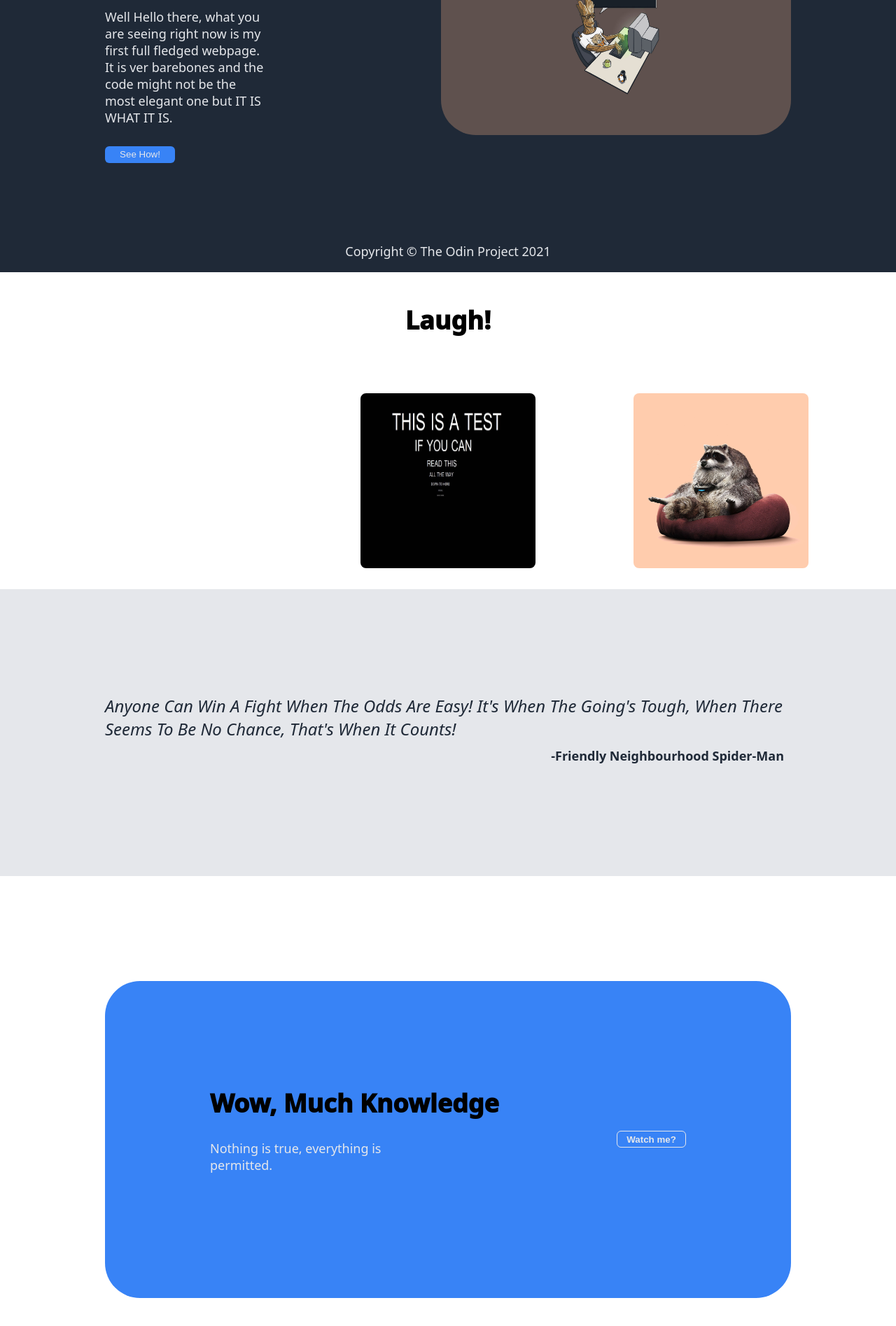
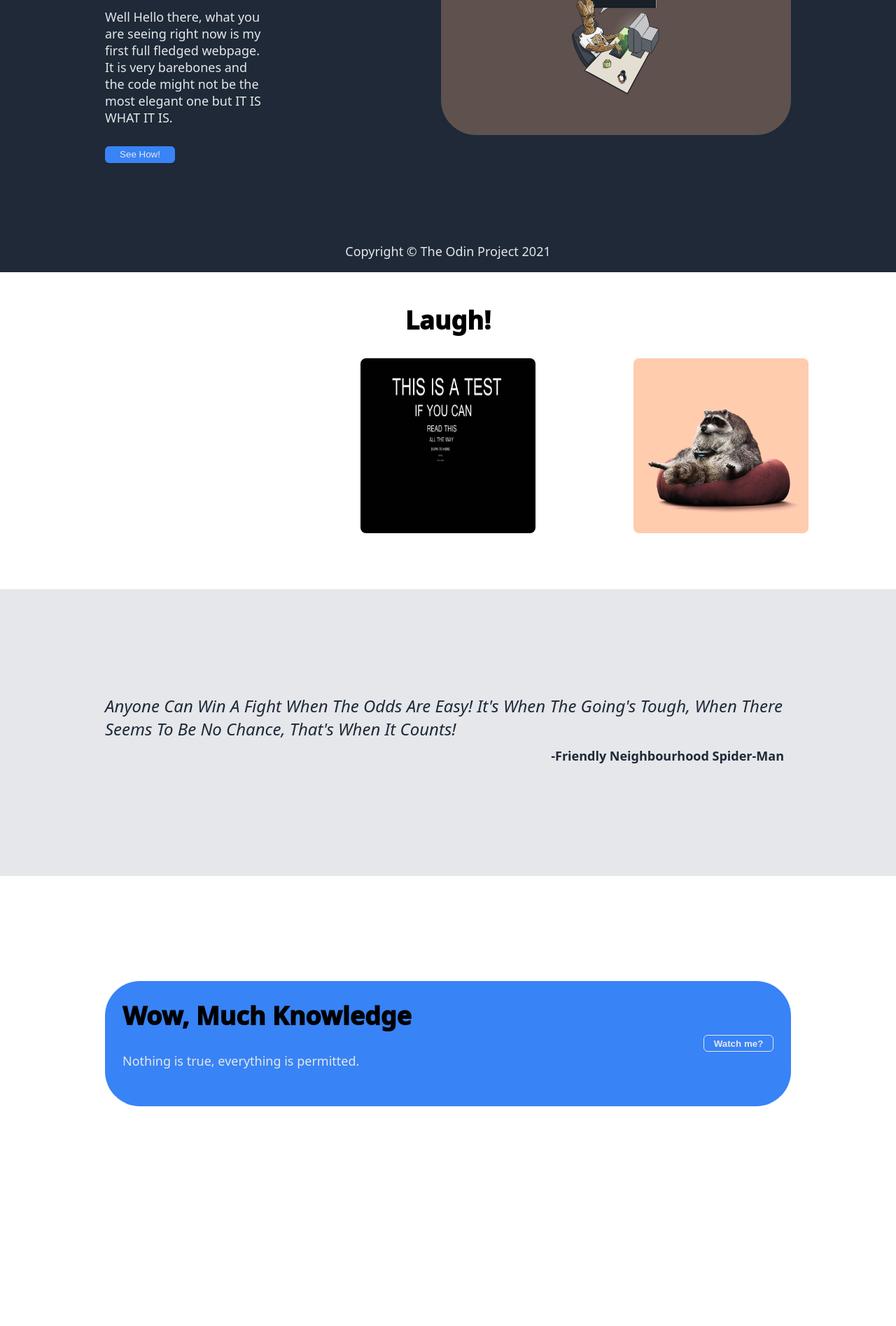
Before and after one commit to Yahya-Nahaliwala/odin-landing-page, a plain HTML site: page index.html in a window 1280 px wide. Shown: the part 411-2306 px from the top of the page at 70% size. After the commit the page ends 2202 px from the top, so only its background shows below. Drawn offline with Linux system fonts and the light colour scheme.

Commit message:
Tried giving each section same height. couldnt

```diff
--- a/index.html
+++ b/index.html
@@ -19,14 +19,14 @@
       <div class="container">
             <div class="left-container">
                   <p class="hero">This Website is Awesome</p>
-                  <p class="subtitle">Well Hello there, what you are seeing right now is my first full fledged webpage. It is ver barebones and the code might not be the most elegant one but IT IS WHAT IT IS. </p>
+                  <p class="subtitle">Well Hello there, what you are seeing right now is my first full fledged webpage. It is very barebones and the code might not be the most elegant one but IT IS WHAT IT IS. </p>
                   <button class="btn1">
                         <a href="https://www.youtube.com/embed/dQw4w9WgXcQ">See How!</a></button>
             </div>
             <img src="./images/rootplaceholder.jpg" alt="Placeholder Text">
       </div>
       <div class="section3">
-            <h2 class="info" style="text-align: center; padding: 50px;">Laugh!</h2>
+            <h2 class="info" style="text-align: center">Laugh!</h2>
             <div class="content">
                   <div class="images">
                         <img src="./images/eye-test.jpeg" alt="Some funny Image" class = "images">
--- a/styles.css
+++ b/styles.css
@@ -13,7 +13,7 @@ body{
       padding:0px 150px 50px 150px;
       background-color: #1f2937;
       display:flex;
-      align-content: space-between;
+      align-items: stretch;
       justify-content: space-between;
       flex: 1;
 }
@@ -64,6 +64,10 @@ body{
       padding:150px;
       background-color: #1f2937;
       justify-content: space-between;
+      align-content: stretch;
+}
+.section3{
+      padding: 50px;
 }
 
 .content{
@@ -142,9 +146,10 @@ button{
       background-color: #3883f6;
       margin: 150px;
       border-radius: 50px;
-      padding:150px;
+      padding: 25px;
       flex-grow: 1;
       justify-content: space-between;
+      flex: 1;
 }
 
 .btn2{
```
